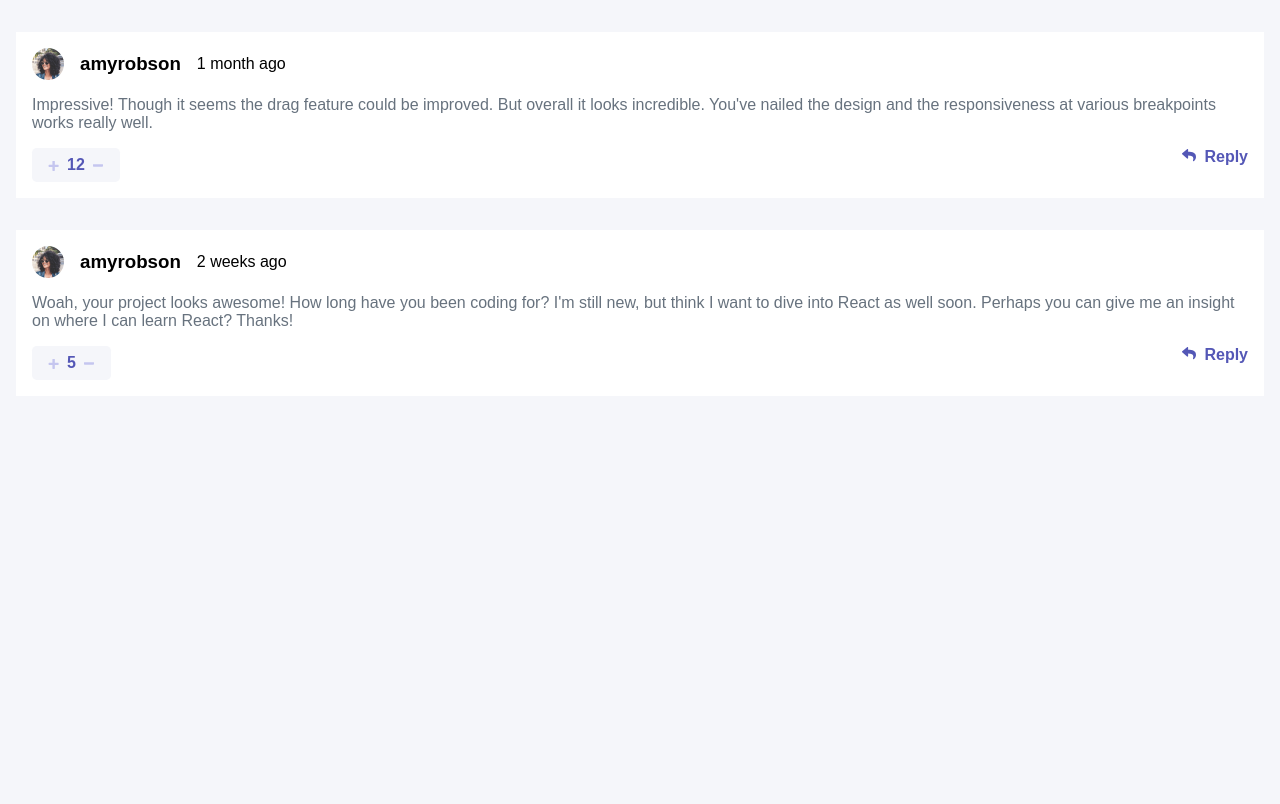
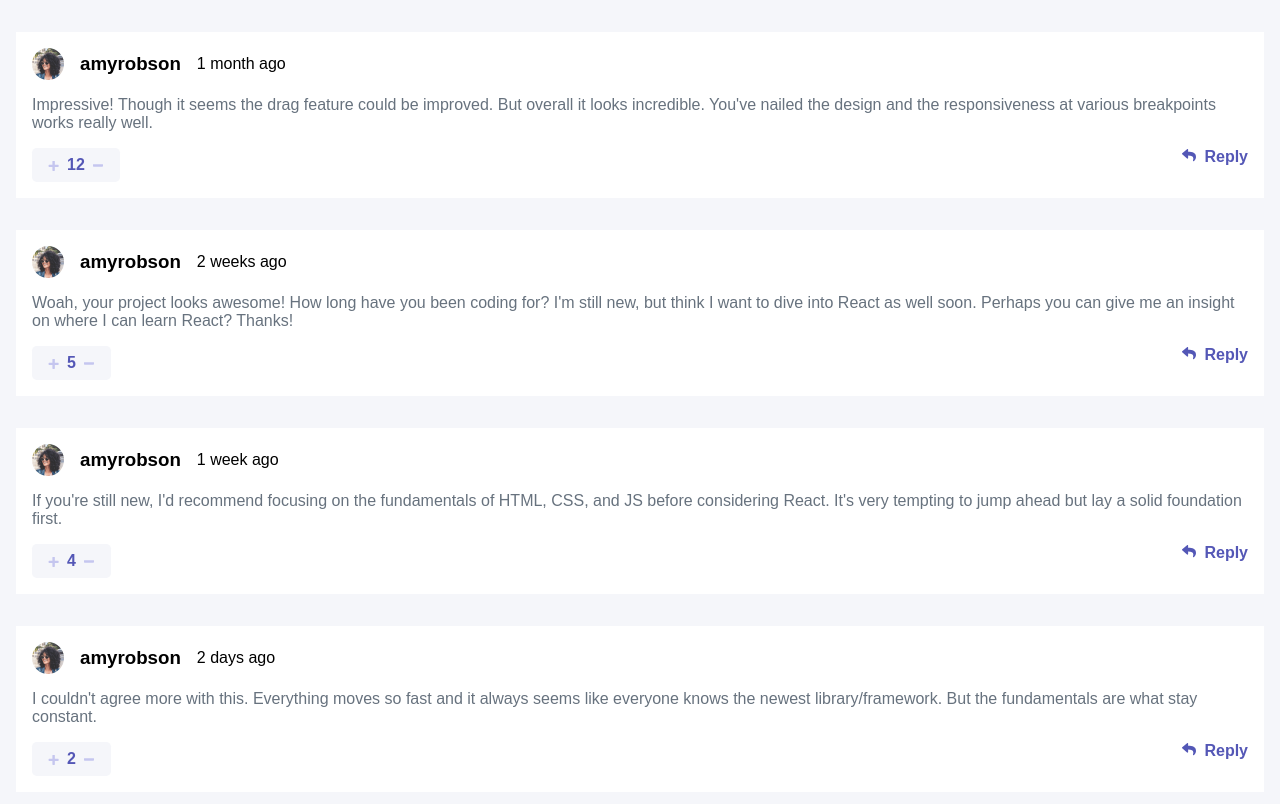
Before and after one commit to yannaufray/interactive-comments-section, a Vue app: page / in a window 1280 px wide. Shown: the top 804 px of the page. Built offline with nearby package versions, Linux system fonts and the light colour scheme; data requests are answered from the project's data file.

Commit message:
Replies are now displayed

```diff
--- a/src/views/Home.vue
+++ b/src/views/Home.vue
@@ -2,6 +2,11 @@
   <div v-if="comments.length">
     <div v-for="comment in comments" :key="comment.id">
       <Comment :comment="comment" />
+      <div v-if="comment.replies.length">
+        <div v-for="reply in comment.replies" :key="reply.id">
+          <Comment :comment="reply" />
+        </div>
+      </div>
     </div>
   </div>
   <div v-else>Loading...</div>
```
